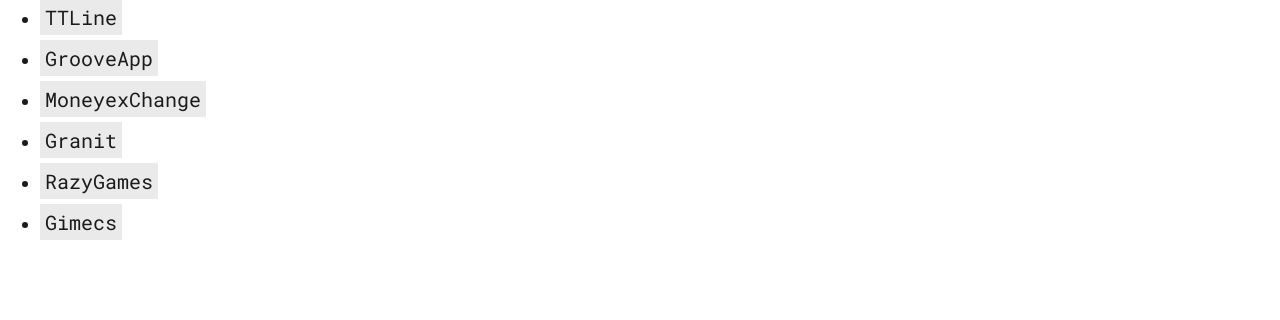
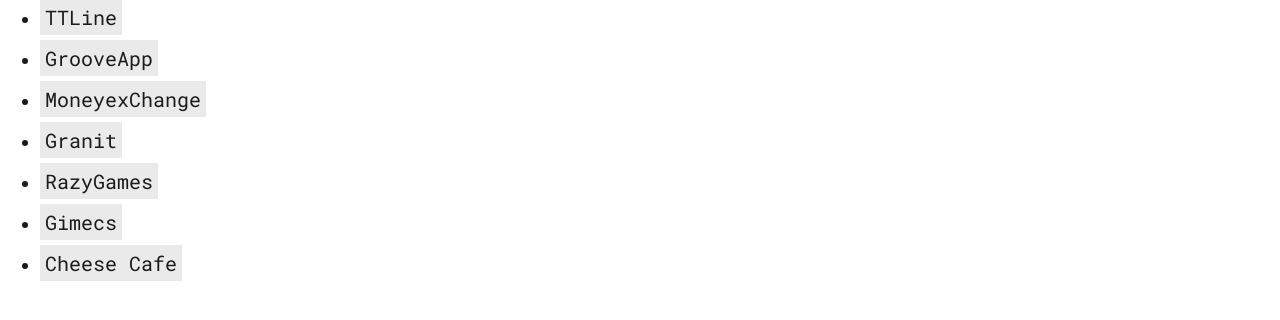
Before and after one commit to gizelo/gizelo.github.io, a plain HTML site: page index.html in a window 1280 px wide. Shown: the part 98-418 px from the top of the page. Drawn offline with Linux system fonts and the light colour scheme.

Commit message:
proj added

```diff
--- a/index.html
+++ b/index.html
@@ -22,6 +22,7 @@
     <li><a href="projects/Granit/index.html" target="_blank">Granit</a></li>
     <li><a href="projects/RazyGames/index.html" target="_blank">RazyGames</a></li>
     <li><a href="projects/Gimecs/index.html" target="_blank">Gimecs</a></li>
+    <li><a href="projects/CheeseCafe/index.html" target="_blank">Cheese Cafe</a></li>
   </ul>
 </body>
 </html>
```
